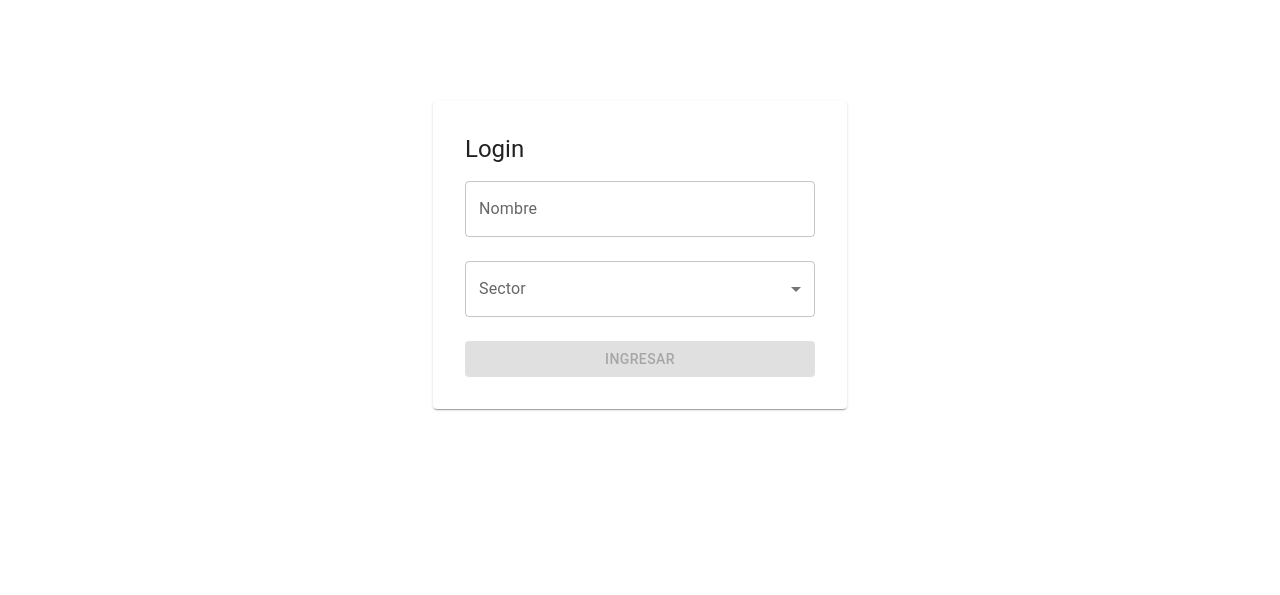
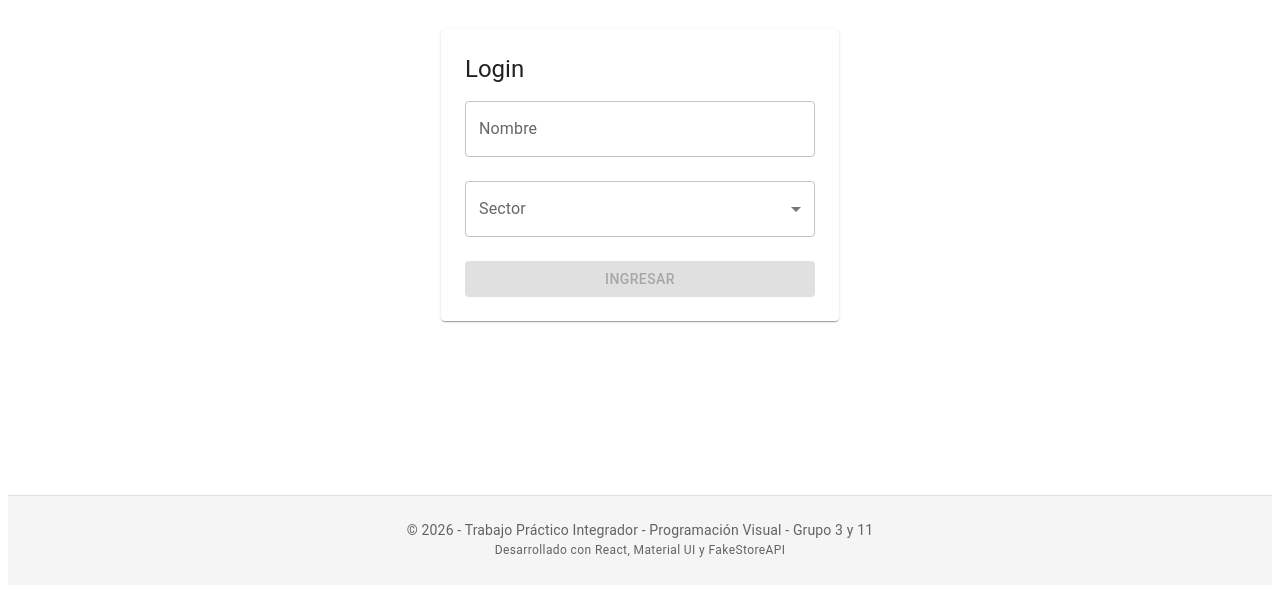
Before and after one commit to nicolemendivil/pv_tp_integrador_grupo3y11, a React (Vite) app in the folder pv_tp_integrador_grupo3y11/: page /login in a window 1280 px wide. Shown: the part 153-748 px from the top of the page. Built offline with nearby package versions, Linux system fonts and the light colour scheme.

Commit message:
Creacion del Footer y archivo README. Ajuste de desborde vertical en Login al agregar el Footer

```diff
--- a/pv_tp_integrador_grupo3y11/src/App.jsx
+++ b/pv_tp_integrador_grupo3y11/src/App.jsx
@@ -4,7 +4,7 @@ import Login from "./views/Login";
 import Dashboard from "./views/Dashboard";
 
 import Header from "./components/layout/Header";
-
+import Footer from "./components/layout/Footer";
 import { useAdmin } from "./context/AdminContext";
 
 import ListaClientes from "./views/ListaClientes";
@@ -23,30 +23,25 @@ function App() {
   return (
     <>
       <Header />
-
       <Routes>
-
         <Route
           path="/login"
           element={admin ? <Navigate to="/" /> : <Login />}
         />
-
         <Route
           path="/"
           element={admin ? <Dashboard /> : <Navigate to="/login" />}
         />
-
         <Route
           path="/clientes"
           element={admin ? <ListaClientes /> : <Navigate to="/login" />}
         />
-
         <Route
           path="/clientes/:id"
           element={admin ? <DetalleCliente /> : <Navigate to="/login" />}
         />
-
       </Routes>
+      <Footer></Footer>
     </>
   );
 }
--- a/pv_tp_integrador_grupo3y11/src/components/layout/Footer.jsx
+++ b/pv_tp_integrador_grupo3y11/src/components/layout/Footer.jsx
@@ -0,0 +1,33 @@
+import React from "react";
+import { Box, Typography, Container } from "@mui/material";
+const Footer = () => {
+  return (
+    <Box
+      component="footer"
+      sx={{
+        py: 3,
+        px: 2,
+        mt: "auto",
+        backgroundColor: "#f5f5f5",
+        borderTop: "1px solid #e0e0e0",
+        textAlign: "center",
+      }}
+    >
+      <Container maxWidth="sm">
+        <Typography variant="body2" color="textSecondary">
+          © 2026 - Trabajo Práctico Integrador - Programación Visual - Grupo 3 y 11
+        </Typography>
+        <Typography
+          variant="caption"
+          color="textSecondary"
+          display="block"
+          sx={{ mt: 0.5 }}
+        >
+          Desarrollado con React, Material UI y FakeStoreAPI
+        </Typography>
+      </Container>
+    </Box>
+  );
+};
+
+export default Footer;
--- a/pv_tp_integrador_grupo3y11/src/components/layout/Header.jsx
+++ b/pv_tp_integrador_grupo3y11/src/components/layout/Header.jsx
@@ -1,7 +1,6 @@
 import { Box,Button,Typography } from "@mui/material";
 import { useAdmin }from "../../context/AdminContext";
 import { useNavigate }from "react-router-dom";
-
 const Header = () => {
 // Se obtiene el administrador logueado desde el contexto global
 const { admin, logout } =useAdmin();
--- a/pv_tp_integrador_grupo3y11/src/views/Login.jsx
+++ b/pv_tp_integrador_grupo3y11/src/views/Login.jsx
@@ -24,12 +24,12 @@ const Login=()=>{
   return (
      <Box
       sx={{
-        height: "100vh",
+        height: "80vh",
         display: "flex",
         justifyContent: "center",
         alignItems: "center"
     }}>
-     <Paper sx={{ padding: 4, width: 350 }}>
+     <Paper sx={{ padding: 3, width: 350 }}>
       <Typography variant="h5" mb={2}>
         Login
       </Typography>
```
Also changed, not shown: 1 other file (tests, documents, lock files or other folders).
